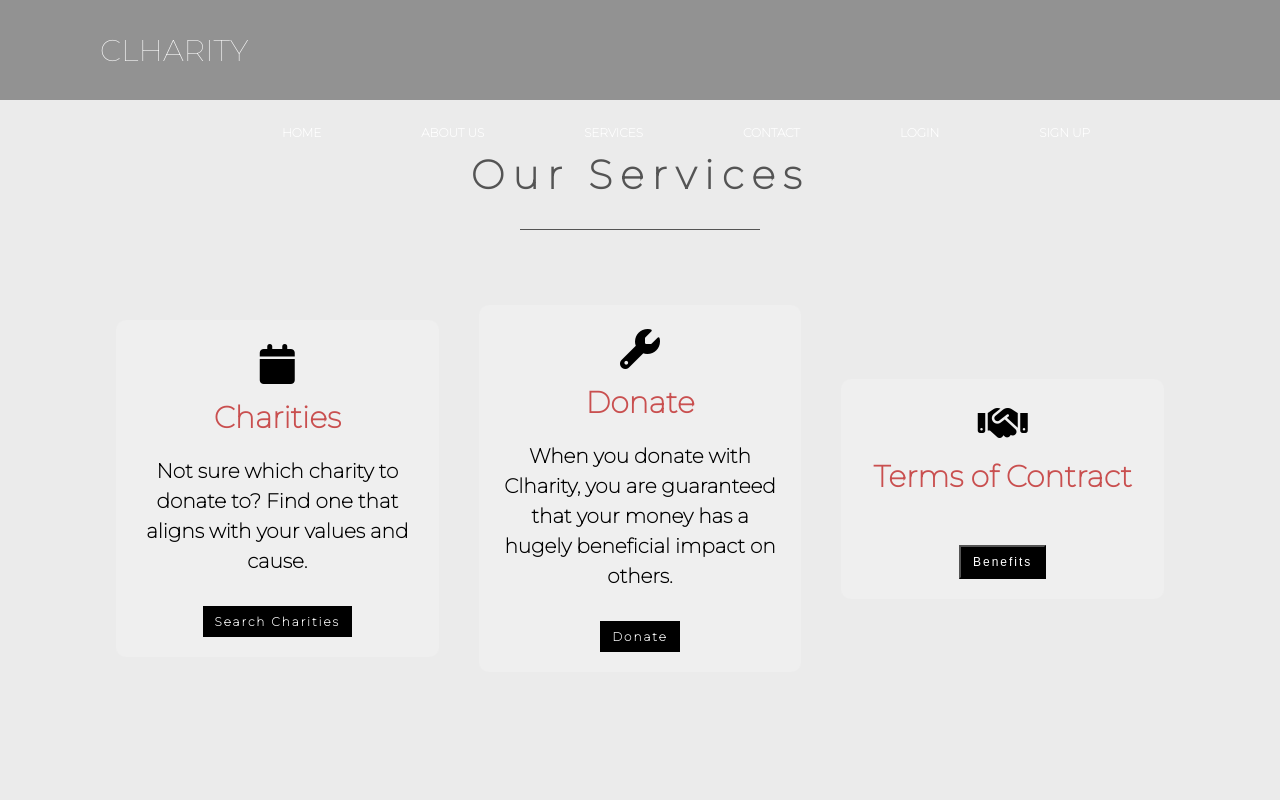
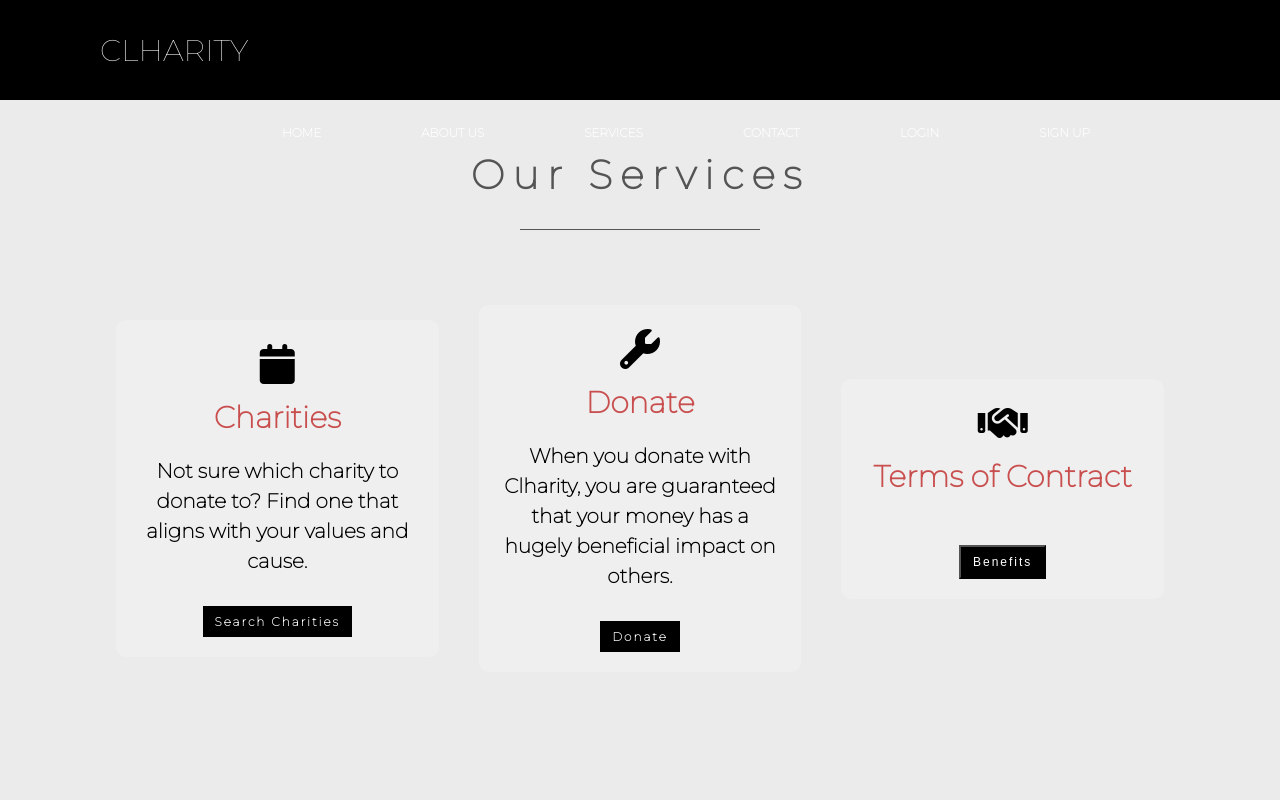
Before and after one commit to RoshDaboss123/RoshDaboss123.github.io, a plain HTML site: page services.html in a window 1280 px wide. Shown: the top 800 px of the page. Drawn offline with Linux system fonts and the light colour scheme.

Commit message:
Update services.html

```diff
--- a/services.html
+++ b/services.html
@@ -28,7 +28,7 @@ nav {
     height: 100px;
     padding: 10px 90px;
     box-sizing: border-box;
-    background: rgba(88, 88, 88, 0.6);
+    background: black;
 }
 nav .logo {
     padding: 22px 10px;
```
